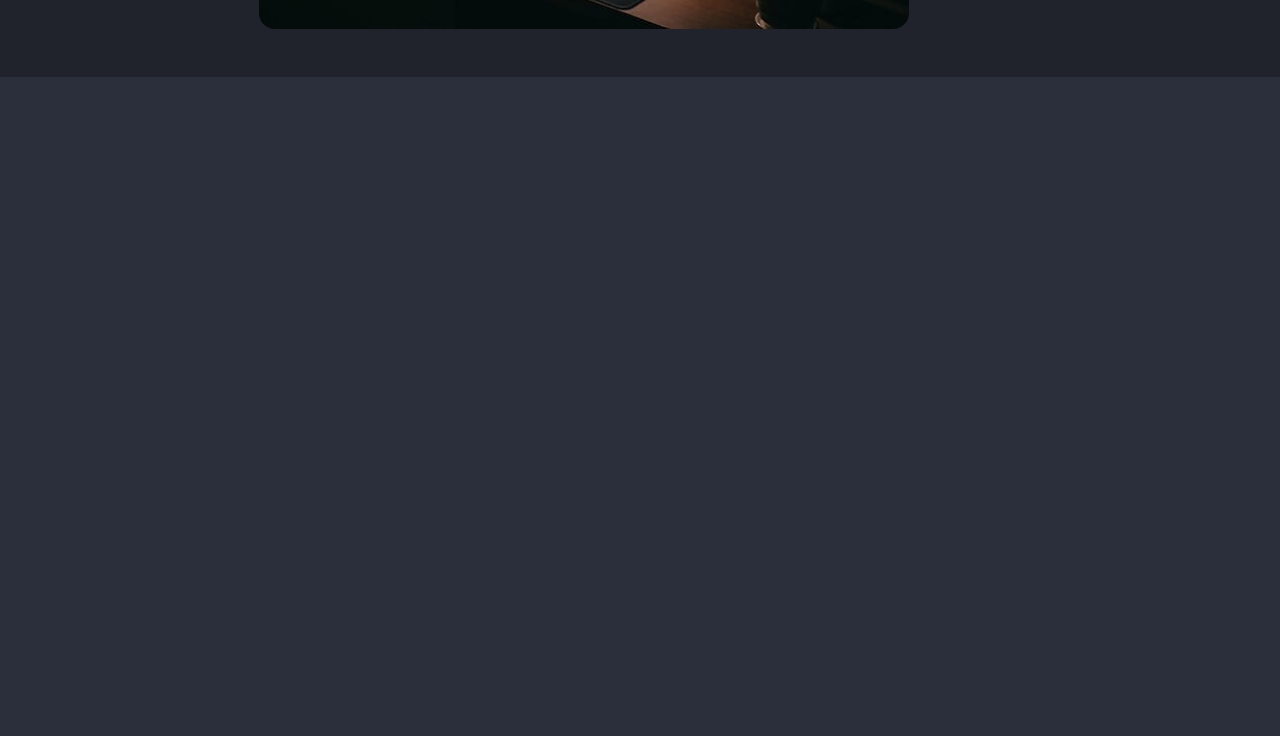
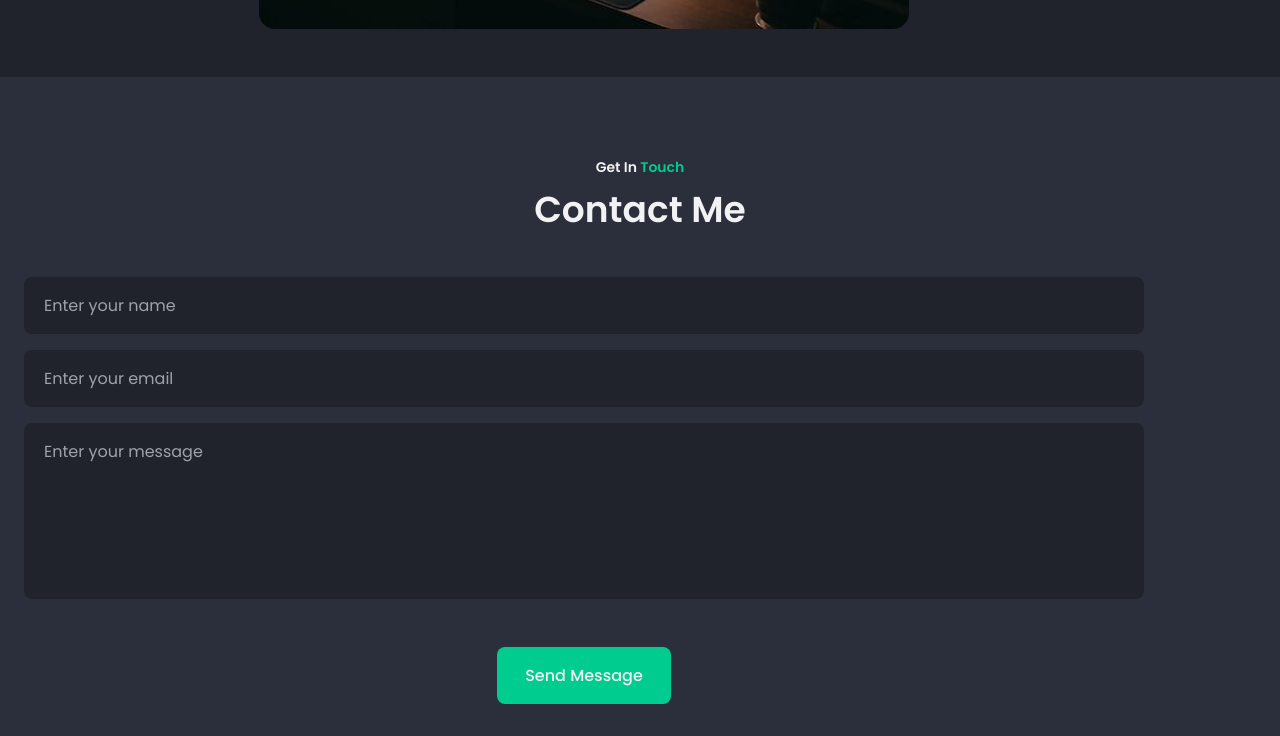
Before and after one commit to echaan/eric-portfolio, a plain HTML site: page index.html in a window 1280 px wide. Shown: the part 5778-6514 px from the top of the page. Before the commit the page ends 5967 px from the top, so only its background shows below. Drawn offline with nearby package versions, Linux system fonts and the light colour scheme.

Commit message:
Create Contact Section

```diff
--- a/assets/css/styles.css
+++ b/assets/css/styles.css
@@ -504,7 +504,49 @@ svg {
 }
 
 /*=============== CONTACT ===============*/
+.contact__container{
+  padding-top: 1rem;
+}
 
+.contact__form,
+.contact__group{
+  display: grid;
+  row-gap: 1rem;
+}
+
+.contact__form{
+  position: relative;
+}
+
+.contact__input{
+  padding: 1rem 1.25rem;
+  border-radius: .5rem;
+  background-color: var(--container-color);
+  color: var(--title-color);
+}
+
+.contact__input::placeholder{
+  color: var(--text-color);
+}
+
+.contact__form textarea{
+  height: 11rem;
+  resize: none;
+  margin-bottom: 2rem;
+}
+
+.contact__button{
+  justify-self: center;
+  cursor: pointer;
+}
+
+.contact__message{
+  position: absolute;
+  left: 0;
+  bottom: 4.5rem;
+  font-size: var(--small-font-size);
+  color: var(--title-color);
+}
 
 /*=============== FOOTER ===============*/
 
--- a/index.html
+++ b/index.html
@@ -357,7 +357,30 @@
 
          <!--==================== CONTACT ====================-->
          <section class="contact section" id="contact">
+            <h3 class="section__subtitle">
+               Get In <span>Touch</span>
+            </h3>
 
+            <h2 class="section__title">
+               Contact Me
+            </h2>
+
+            <div class="contact__container container grid">
+               <form action="" class="contact__form" id="contact-form">
+                  <div class="contact__group">
+                     <input type="text" name="user_name" class="contact__input" required placeholder="Enter your name">
+                     <input type="email" name="user_email" class="contact__input" required placeholder="Enter your email">
+                  </div>
+
+                  <textarea name="user_project" id="" class="contact__input" required placeholder="Enter your message"></textarea>
+
+                  <p class="contact__message" id="contact-message"></p>
+
+                  <button type="submit" class="button contact__button">
+                     Send Message
+                  </button>
+               </form>
+            </div>
          </section>
       </main>
 
```
